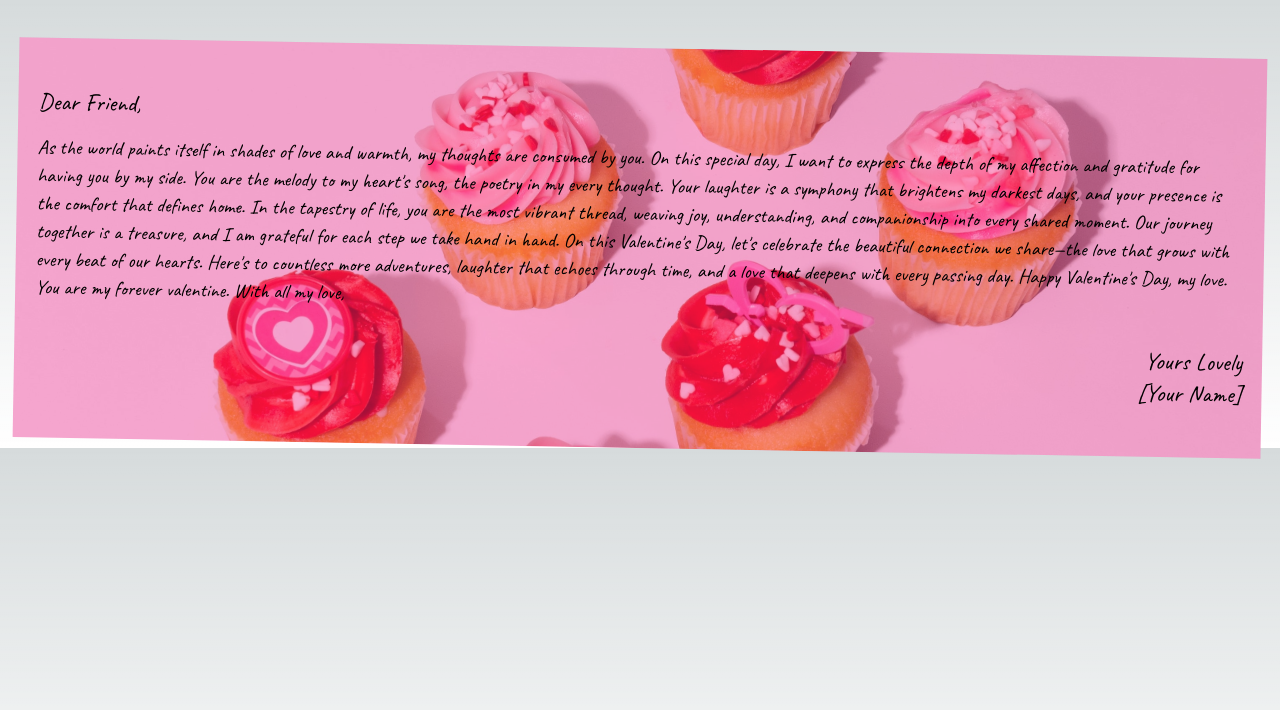
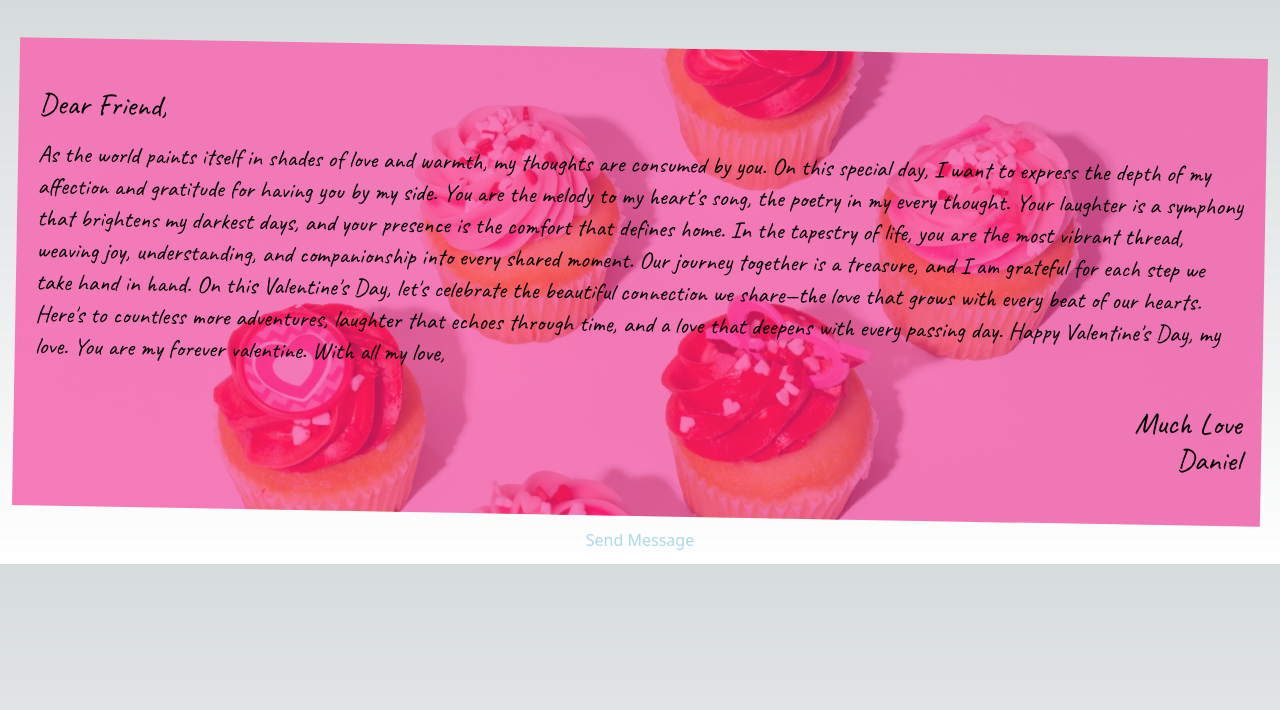
Before and after one commit to Zee-Blazer/Valentines-App, a Next.js app: page /message in a window 1280 px wide. Shown: the top 710 px of the page. Built offline with nearby package versions, Linux system fonts and the light colour scheme.

Commit message:
Almost done with the whole frontend

```diff
--- a/package.json
+++ b/package.json
@@ -13,9 +13,12 @@
     "@emotion/styled": "^11.11.0",
     "@mui/icons-material": "^5.15.10",
     "@mui/material": "^5.15.10",
+    "firebase": "^10.8.0",
     "next": "14.1.0",
     "react": "^18",
-    "react-dom": "^18"
+    "react-dom": "^18",
+    "react-firebase-hooks": "^5.1.1",
+    "react-firebaseui": "^6.0.0"
   },
   "devDependencies": {
     "@types/node": "^20",
--- a/src/app/message/page.tsx
+++ b/src/app/message/page.tsx
@@ -2,6 +2,7 @@
 export default function Message() {
 
     return (
+        <>
             <div
                 className="bg-cover bg-center mt-12 mx-4 rotate-1 rounded-sm"
                 style={{
@@ -10,11 +11,11 @@ export default function Message() {
                 }}
             >
                 <div className=" px-5 py-12 h-fit"
-                style={{ minHeight: "200px", backgroundColor: "rgba(245, 39, 145, 0.39)", color: "black" }}
+                    style={{ minHeight: "200px", backgroundColor: "rgba(245, 39, 145, 0.59)", color: "black" }}
                 >
-                <p className="mb-4 caveat text-2xl">Dear Friend,</p>
+                    <p className="mb-4 caveat text-3xl">Dear Friend,</p>
 
-                <p className="caveat text-xl">
+                    <p className="caveat text-2xl">
                     As the world paints itself in shades of love and warmth, my thoughts are consumed by you. On this special day, I want to express the depth of my affection and gratitude for having you by my side.
                     You are the melody to my heart's song, the poetry in my every thought. Your laughter is a symphony that brightens my darkest days, and your presence is the comfort that defines home.
                     In the tapestry of life, you are the most vibrant thread, weaving joy, understanding, and companionship into every shared moment. Our journey together is a treasure, and I am grateful for each step we take hand in hand.
@@ -23,12 +24,16 @@ export default function Message() {
                     With all my love,
                     </p>
 
-                <p className="caveat text-2xl text-right mt-6">
-                    <p>Yours Lovely</p>
-                    [Your Name]
+                    <p className="caveat text-3xl text-right mt-6">
+                        <p>Much Love</p>
+                        Daniel
                     </p>
 
                 </div>
+
             </div>
+
+            <p className="text-center py-3 roboto" style={{ color: "lightblue" }}>Send Message</p>
+        </>
     )
 }
```
Also changed, not shown: Firebase/clientApp.ts (added, +18 -0 lines), 2 other files (tests, documents, lock files or other folders). Lines whose indentation alone changed are shown as unchanged.
